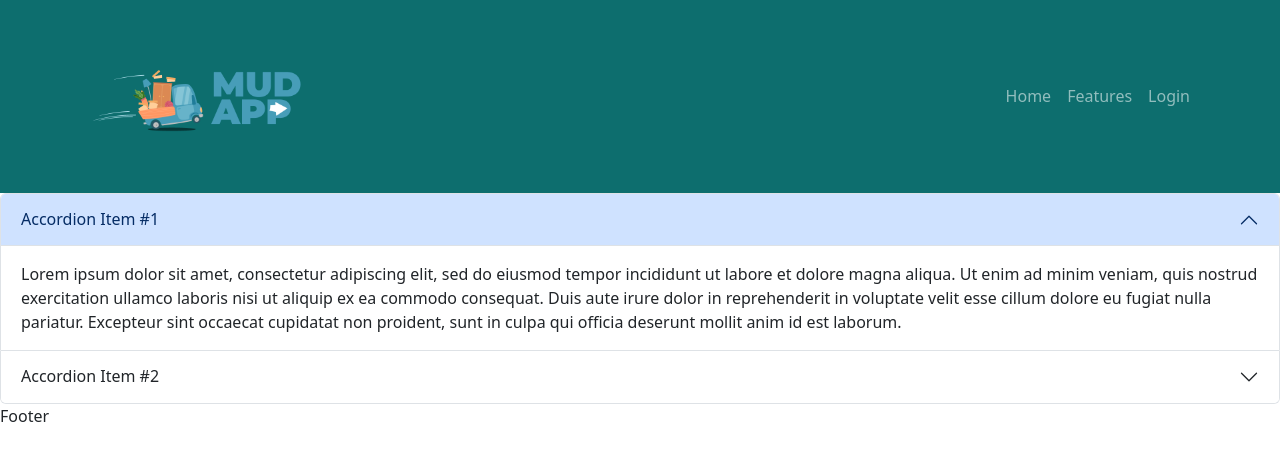
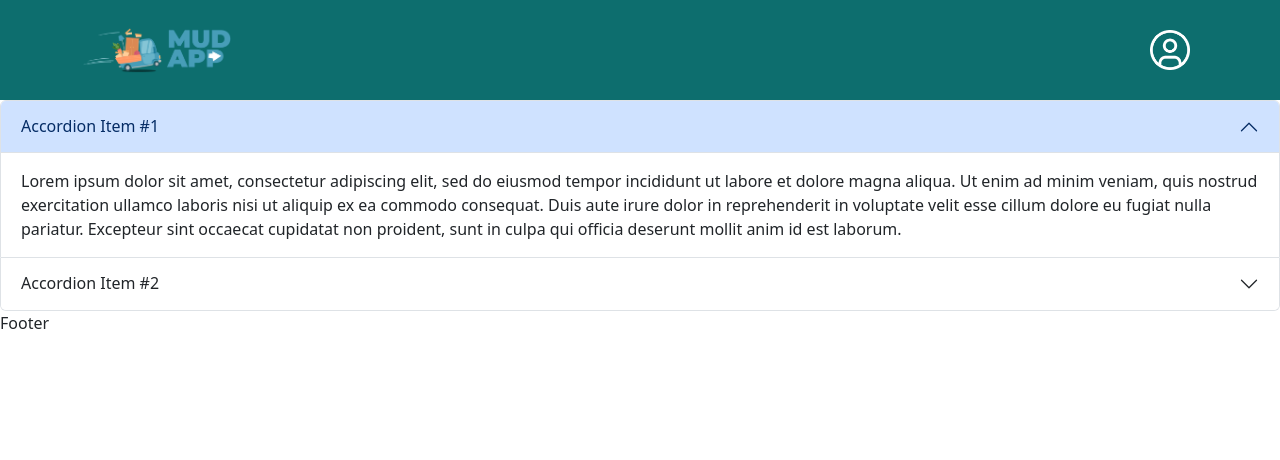
Before and after one commit to projects-assignments/mudapp-front-wisipi, a React (Vite) app in the folder wisipifront/: page / in a window 1280 px wide. Shown: the top 460 px of the page. Built offline with nearby package versions, Linux system fonts and the light colour scheme.

Commit message:
avatar Wilfredo/Inno

```diff
--- a/wisipifront/src/componets/navbar/NavBar.tsx
+++ b/wisipifront/src/componets/navbar/NavBar.tsx
@@ -2,6 +2,7 @@ import Container from 'react-bootstrap/Container';
 import Nav from 'react-bootstrap/Nav';
 import Navbar from 'react-bootstrap/Navbar';
 import logo from '../../assets/logo2.png'
+import Avatar from '../../assets/avatar-Icon.png'
 
 import "./navBar.css"
 
@@ -15,14 +16,14 @@ export const NavBar = (props: Props) => {
     <Navbar className="custom-navbar" variant="dark">
       <Container>
         <Navbar.Brand href="/" className="text-light">
-          <img alt="logo" src={logo} width="250" height="" className="Logo" />{" "}
+          <img alt="logo" src={logo} width="150" height="" className="Logo" />{" "}
         </Navbar.Brand>
 
         <Navbar.Collapse id="basic-navbar-nav">
           <Nav className="ms-auto">
-            <Nav.Link href="/">Home</Nav.Link>
-            <Nav.Link href="#features">Features</Nav.Link>
-            <Nav.Link href="/Login">Login</Nav.Link>
+            <Nav.Link href="/Login">
+            <img alt="avatar" src={Avatar} width="40" height="" className="avatar" />{" "}
+            </Nav.Link>
           </Nav>
         </Navbar.Collapse>
       </Container>
--- a/wisipifront/src/componets/navbar/navBar.css
+++ b/wisipifront/src/componets/navbar/navBar.css
@@ -1,3 +1,5 @@
 .custom-navbar {
     background-color: #0D6E6E;
+    min-height: 100px;
+    padding: 3px;
   }
```
Also changed, not shown: wisipifront/src/assets/avatar-Icon.png (added), wisipifront/src/assets/logo2.png.
